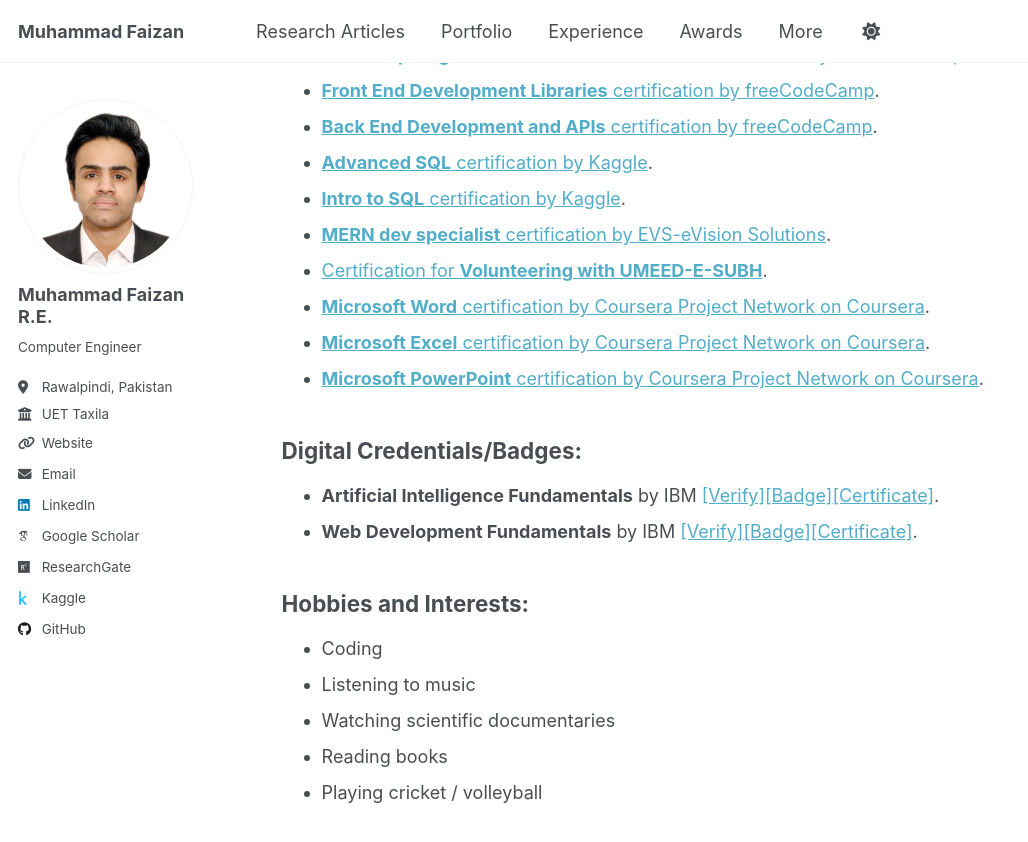
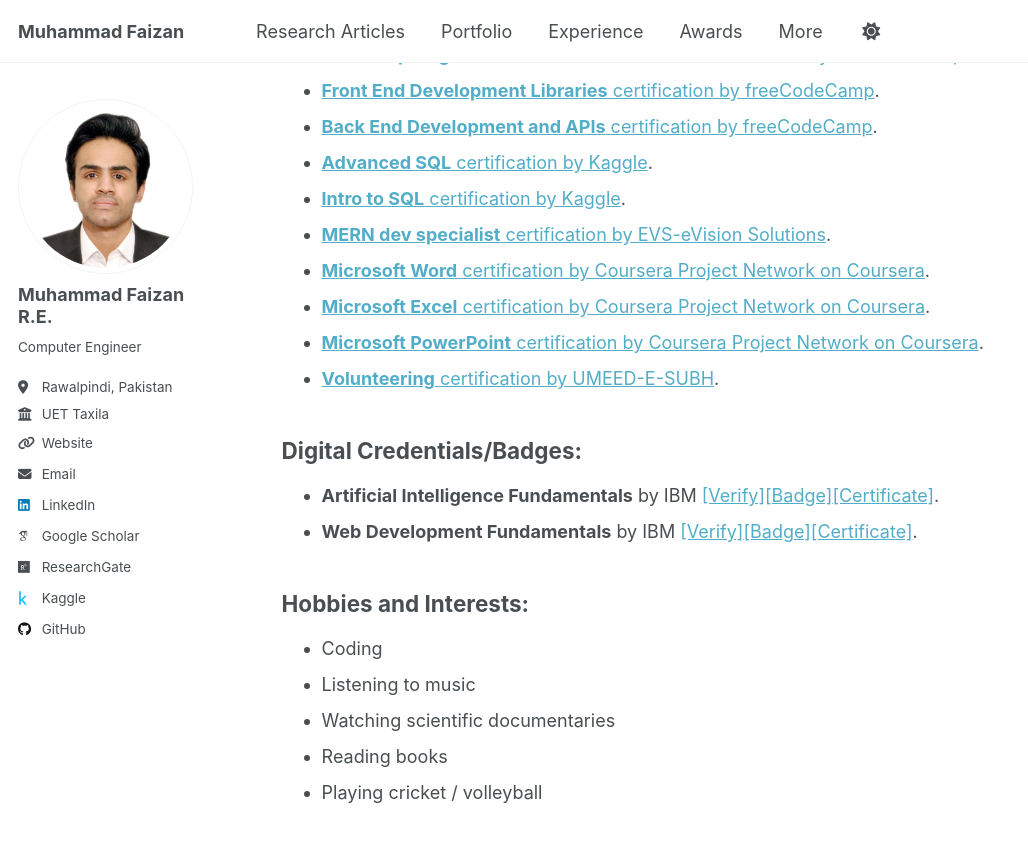
Before and after one commit to MuhammadFaizan99/MuhammadFaizan99.github.io, a Jekyll site: the page built from _pages/more.md, in a window 1280 px wide and 900 px high, scrolled down 724 px. Shown: the top 842 px of the window, without its empty margins (0-1028 px from the left). Built offline with Jekyll 4.4.1, drawn with Linux system fonts in a browser that asks for light colours; some web fonts are replaced; a script that is not in the unit is left out.

Commit message:
Update more.md

```diff
--- a/_pages/more.md
+++ b/_pages/more.md
@@ -32,10 +32,10 @@ redirect_from:
 - [**Advanced SQL** certification by Kaggle](https://www.kaggle.com/learn/certification/muhammadfaizan65/advanced-sql).
 - [**Intro to SQL** certification by Kaggle](https://www.kaggle.com/learn/certification/muhammadfaizan65/intro-to-sql).
 - [**MERN dev specialist** certification by EVS-eVision Solutions](https://drive.google.com/file/d/1Vq_yaPOXdfCmPjcW1wjV79CW_KK2tBBV/view?usp=sharing).
-- [Certification for **Volunteering with UMEED-E-SUBH**](https://drive.google.com/file/d/1NYcA-aowOeHe32njHK3TpKrUucUHjtcd/view?usp=sharing).
 - [**Microsoft Word** certification by Coursera Project Network on Coursera](https://www.coursera.org/account/accomplishments/verify/VUOJXXW83T6U).
 - [**Microsoft Excel** certification by Coursera Project Network on Coursera](https://www.coursera.org/account/accomplishments/verify/WDJTQ8ZSMA67).
 - [**Microsoft PowerPoint** certification by Coursera Project Network on Coursera](https://www.coursera.org/account/accomplishments/verify/C49J92TQTX3Y).
+- [**Volunteering** certification by UMEED-E-SUBH](https://drive.google.com/file/d/1NYcA-aowOeHe32njHK3TpKrUucUHjtcd/view?usp=sharing).
 
 ## Digital Credentials/Badges:
 
```
